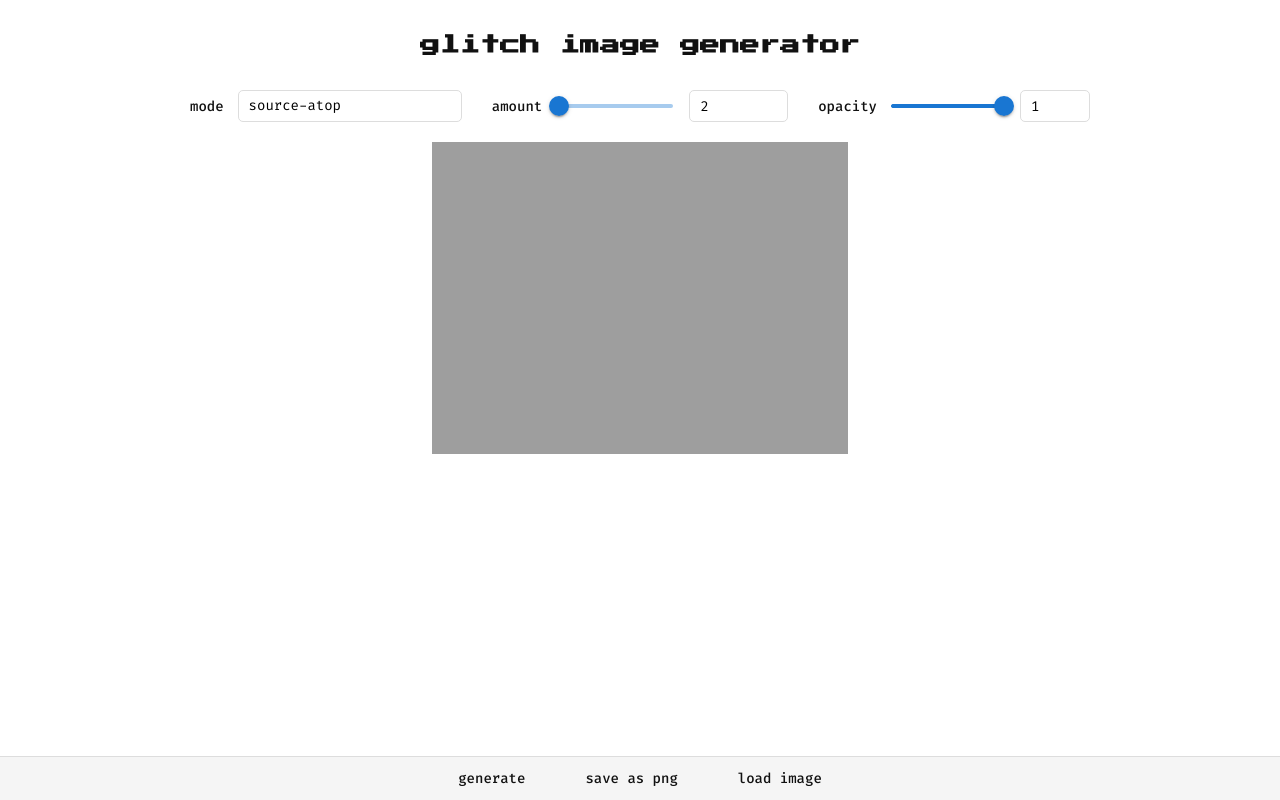
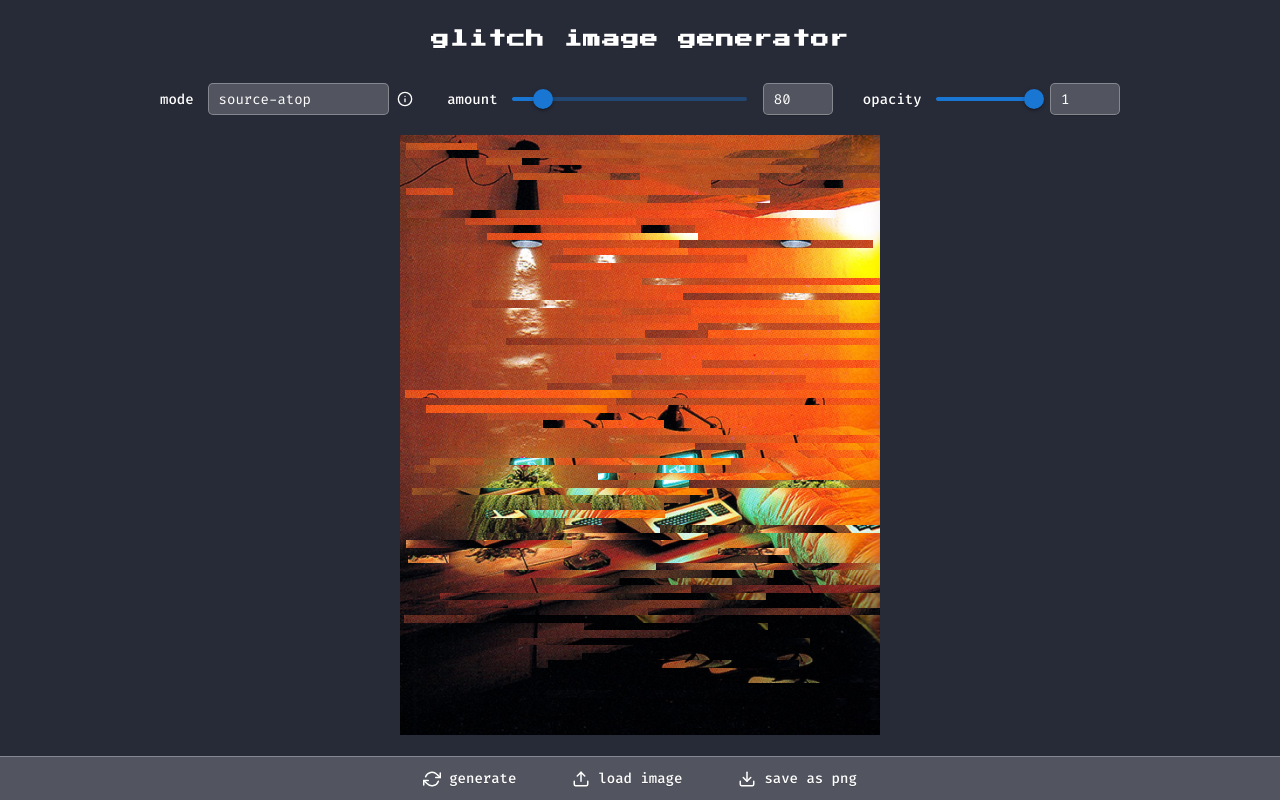
Before and after one commit to adamfuhrer/glitch-image, a Next.js app: page / in a window 1280 px wide. Built offline with nearby package versions, Linux system fonts and the light colour scheme.

Commit message:
Add icons and chage style of page

```diff
--- a/package.json
+++ b/package.json
@@ -3,7 +3,7 @@
   "private": true,
   "scripts": {
     "dev": "next dev",
-    "build": "next build",
+    "build": "next build && next export",
     "start": "next start",
     "lint": "next lint"
   },
--- a/pages/index.js
+++ b/pages/index.js
@@ -4,17 +4,24 @@ import Slider from '@mui/material/Slider';
 import debounce from 'lodash.debounce';
 
 var ctx;
+var img;
 var canvas;
-var sp = 26;
+var sp = 24;
 var canvasWidth;
 var canvasHeight;
 
 export default function Home() {
   const blendingModes = [
+    // "source-in",
+    // "source-out",
     "source-atop",
-    "difference",
-    "source-over",
+    // "destination-over",
+    // "destination-in",
     "destination-out",
+    // "destination-atop",
+    "lighter",
+    // "copy",
+    "xor",
     "multiply",
     "screen",
     "overlay",
@@ -22,9 +29,12 @@ export default function Home() {
     "lighten",
     "color-dodge",
     "color-burn",
+    "hard-light",
+    "soft-light",
+    "difference",
     "exclusion",
     "hue",
-    "saturation",
+    "color",
     "luminosity"
   ];
 
@@ -32,8 +42,9 @@ export default function Home() {
   const fileUploadRef = useRef(null)
   const [blendingMode, setBlendingMode] = useState(blendingModes[0]);
   const [opacity, setOpacity] = useState(1);
-  const [amountOfGlitches, setAmountOfGlitches] = useState(2);
-  const [imgSrc, setImgSrc] = useState("https://picdit.files.wordpress.com/2016/04/erik-jones-art-7.png");
+  const [amountOfGlitches, setAmountOfGlitches] = useState(80);
+  const [imgSrc, setImgSrc] = useState("test-image.jpeg");
+  const [imgHeight, setImgHeight] = useState(0);
 
   useEffect(() => {
     onGenerateClick();
@@ -68,11 +79,11 @@ export default function Home() {
     for (let i = 0; i < amountOfGlitches; i++) {
       let sourceX = randomNum(0, 300);
       let glitchWidth = randomNum(20, canvasWidth);
-      let destinationX = randomNum(0, canvasWidth / 1.25);
+      let destinationX = randomNum(0, canvasWidth / 1.5);
 
       let glitch = new Glitch(sourceX, sourceY, glitchWidth, glitchHeight, destinationX)
+      glitch.draw();
       sourceY = sourceY + Number(glitchHeight);
-      glitch.draw();
     }
   }
 
@@ -80,7 +91,7 @@ export default function Home() {
     console.log("calling onGenerateClick()");
     canvas = canvasRef.current;
 
-    let img = document.createElement("img");
+    img = document.createElement("img");
     img.src = imgSrc;
 
     img.onload = () => {
@@ -115,8 +126,11 @@ export default function Home() {
       canvasWidth = snapw;
       canvasHeight = snaph;
 
+      setImgHeight(canvasHeight)
+
       ctx = canvas.getContext("2d");
       ctx.drawImage(img, 0, 0, canvasWidth, canvasHeight);
+
 
       ctx.globalAlpha = Number(opacity);
       ctx.globalCompositeOperation = blendingMode;
@@ -221,9 +235,16 @@ export default function Home() {
                 return <option value={mode} key={mode}>{mode}</option>
               })}
             </select>
+            <a className="info-button" href={"https://developer.mozilla.org/en-US/docs/Web/API/CanvasRenderingContext2D/globalCompositeOperation"} target="_blank"  rel="noreferrer">
+              <svg xmlns="http://www.w3.org/2000/svg" width="24" height="24" viewBox="0 0 24 24" fill="none" stroke="currentColor" strokeWidth="2" strokeLinecap="round" strokeLinejoin="round" className="feather feather-info">
+                <circle cx="12" cy="12" r="10"></circle>
+                <line x1="12" y1="16" x2="12" y2="12"></line>
+                <line x1="12" y1="8" x2="12.01" y2="8"></line>
+              </svg>
+            </a>
           </div>
 
-          <div className="input-wrapper">
+          <div className="input-wrapper glitches-amount">
             <div className="label">amount</div>
             <Slider
               min={0}
@@ -267,14 +288,29 @@ export default function Home() {
           accept="image/*"
         />
         <div className="buttons-wrapper">
-          <button className="generate-button" onClick={onGenerateClick}>
-            generate
+          <button className="main-button" onClick={onGenerateClick}>
+            <svg xmlns="http://www.w3.org/2000/svg" width="24" height="24" viewBox="0 0 24 24" fill="none" stroke="currentColor" strokeWidth="2" strokeLinecap="round" strokeLinejoin="round" className="feather feather-refresh-cw">
+              <polyline points="23 4 23 10 17 10"></polyline>
+              <polyline points="1 20 1 14 7 14"></polyline>
+              <path d="M3.51 9a9 9 0 0 1 14.85-3.36L23 10M1 14l4.64 4.36A9 9 0 0 0 20.49 15"></path>
+            </svg>
+            <span>generate</span>
           </button>
-          <button className="generate-button" onClick={onDownloadClick}>
-            save as png
+          <button className="main-button" onClick={loadImage}>
+            <svg xmlns="http://www.w3.org/2000/svg" width="24" height="24" viewBox="0 0 24 24" fill="none" stroke="currentColor" strokeWidth="2" strokeLinecap="round" strokeLinejoin="round" className="feather feather-upload">
+              <path d="M21 15v4a2 2 0 0 1-2 2H5a2 2 0 0 1-2-2v-4"></path>
+              <polyline points="17 8 12 3 7 8"></polyline>
+              <line x1="12" y1="3" x2="12" y2="15"></line>
+            </svg>
+            <span>load image</span>
           </button>
-          <button className="generate-button" onClick={loadImage}>
-            load image
+          <button className="main-button" onClick={onDownloadClick}>
+            <svg xmlns="http://www.w3.org/2000/svg" width="24" height="24" viewBox="0 0 24 24" fill="none" stroke="currentColor" strokeWidth="2" strokeLinecap="round" strokeLinejoin="round" className="feather feather-download">
+              <path d="M21 15v4a2 2 0 0 1-2 2H5a2 2 0 0 1-2-2v-4"></path>
+              <polyline points="7 10 12 15 17 10"></polyline>
+              <line x1="12" y1="15" x2="12" y2="3"></line>
+            </svg>
+            <span>save as png</span>
           </button>
         </div>
       </main>
--- a/styles/globals.css
+++ b/styles/globals.css
@@ -7,12 +7,20 @@ html, body, div, span, applet, object, iframe, h1, h2, h3, h4, h5, h6, p, blockq
   vertical-align: baseline;
 }
 
+input:hover, select:hover {
+  cursor: pointer;
+}
+
 html {
   font-size: 62.5%;
   box-sizing: border-box;
-  background: white;
+  background: #272a37;
   --text-shadow: 0 1px rgb(0 0 0 / 14%);
   --box-shadow: 0 15px 20px -3px rgba(0,0,0,.2),0 2px 10px -2px rgba(0,0,0,.2);
+  --white-background: rgba(255, 255, 255, 0.2);
+  --white-border: rgba(255, 255, 255, 0.3);
+  --controls-max-width: 1000px;
+  --input-color: #52555F;
 }
 
 body {
@@ -20,7 +28,7 @@ body {
   height: 100%;
   font-size: 14px;
   line-height: 1.5;
-  color: black;
+  color: white;
 }
 
 *, *:before, *:after {
@@ -33,6 +41,7 @@ main, article, aside, details, figcaption, figure, footer, header, hgroup, menu,
 
 input, select {
   font-size: 14px;
+  box-shadow: var(--text-shadow)
 }
 
 body {
@@ -50,7 +59,7 @@ main {
   justify-content: center;
   align-items: center;
   width: 100%;
-  margin-bottom: 40px;
+  margin-bottom: 60px;
 }
 
 .controls {
@@ -58,9 +67,9 @@ main {
   margin-top: 20px;
   margin-bottom: 20px;
   width: 100%;
-  max-width: 960px;
-  padding-left: 30px;
-  padding-right: 30px;
+  max-width: var(--controls-max-width);
+  padding-left: 20px;
+  padding-right: 20px;
 }
 
 .buttons-wrapper {
@@ -71,10 +80,10 @@ main {
   display: flex;
   justify-content: center;
   align-items: center;
-  background: #F5F5F5;
+  background: var(--input-color);
   display: flex;
   position: fixed;
-  border-top: 1px solid #DDDDDD;
+  border-top: 1px solid var(--white-border);
 }
 
 button {
@@ -82,22 +91,53 @@ button {
   display: flex;
   align-items: center;
   justify-content: center;
-  height: 30px;
+  height: 40px;
   background: transparent;
+  color: white;
+  font-weight: 500;
+  box-shadow: none;
+  border: none;
+  border-radius: 3px;
+  font-size: 14px;
+  transition: color 0.2s ease;
+  text-shadow: var(--text-shadow);
+}
+
+button:hover,
+a:hover {
+  cursor: pointer;
+  color: #FF3ED4;
+  transition: color 0.2s ease;
+}
+
+a {
+  color: white;
+  transition: color 0.2s ease;
+}
+
+button.main-button {
   padding-left: 18px;
   padding-right: 18px;
-  color: #111111;
-  font-weight: 500;
-  box-shadow: none;
-  border-color: transparent;
-  border-radius: 3px;
-  font-size: 14px;
 }
 
-button:hover {
-  cursor: pointer;
-  transition: ease;
-  /* background: #F7F7F7; */
+button.main-button svg {
+  width: 18px;
+  height: 18px;
+  margin-right: 8px;
+}
+
+a.info-button {
+  height: 24px;
+  min-width: 24px;
+  display: flex;
+  align-items: center;
+  justify-content: center;
+  margin-left: 4px;
+}
+
+a.info-button svg {
+  width: 16px;
+  height: 16px;
 }
 
 button + button {
@@ -114,6 +154,10 @@ button + button {
   margin-left: 30px;
 }
 
+.input-wrapper.glitches-amount {
+  flex: 1.5;
+}
+
 .input {
   font-family: 'Fira Code', monospace;
   height: 32px;
@@ -121,27 +165,30 @@ button + button {
   padding-left: 10px;
   padding-right: 10px;
   border-radius: 5px;
-  background: white;
-  border: 1px solid #DDDDDD;
+  background: var(--input-color);
+  border: 1px solid var(--white-border);
+  color: white;
 }
 
 h1 {
-  font-family: 'Fira Code', monospace;
+  font-family: 'Press Start 2P', sans-serif;
   text-align: center;
-  font-size: 20px;
-  margin-top: 30px;
+  font-size: 18px;
+  margin-top: 26px;
   padding-left: 30px;
   padding-right: 30px;
   margin-bottom: 10px;
-  color: #111111;
-  font-family: 'Press Start 2P', sans-serif;
+  color: white;
+  text-shadow: var(--text-shadow);
+  letter-spacing: 1px;
 }
 
 .label {
   font-size: 14px;
   margin-right: 14px;
   font-weight: 500;
-  color: #111111;
+  color: white;
+  text-shadow: var(--text-shadow)
 }
 
 .number-input {
@@ -171,3 +218,20 @@ select:focus,
 textarea:focus {
   outline: none;
 }
+
+@media (max-width: 1040px) {
+  .controls {
+    flex-direction: column;
+  }
+
+  .input-wrapper + .input-wrapper {
+    margin-left: 0px;
+    margin-top: 20px;
+  }
+}
+
+@media (max-width: 500px) {
+  .main-button span {
+    display: none;
+  }
+}
```
